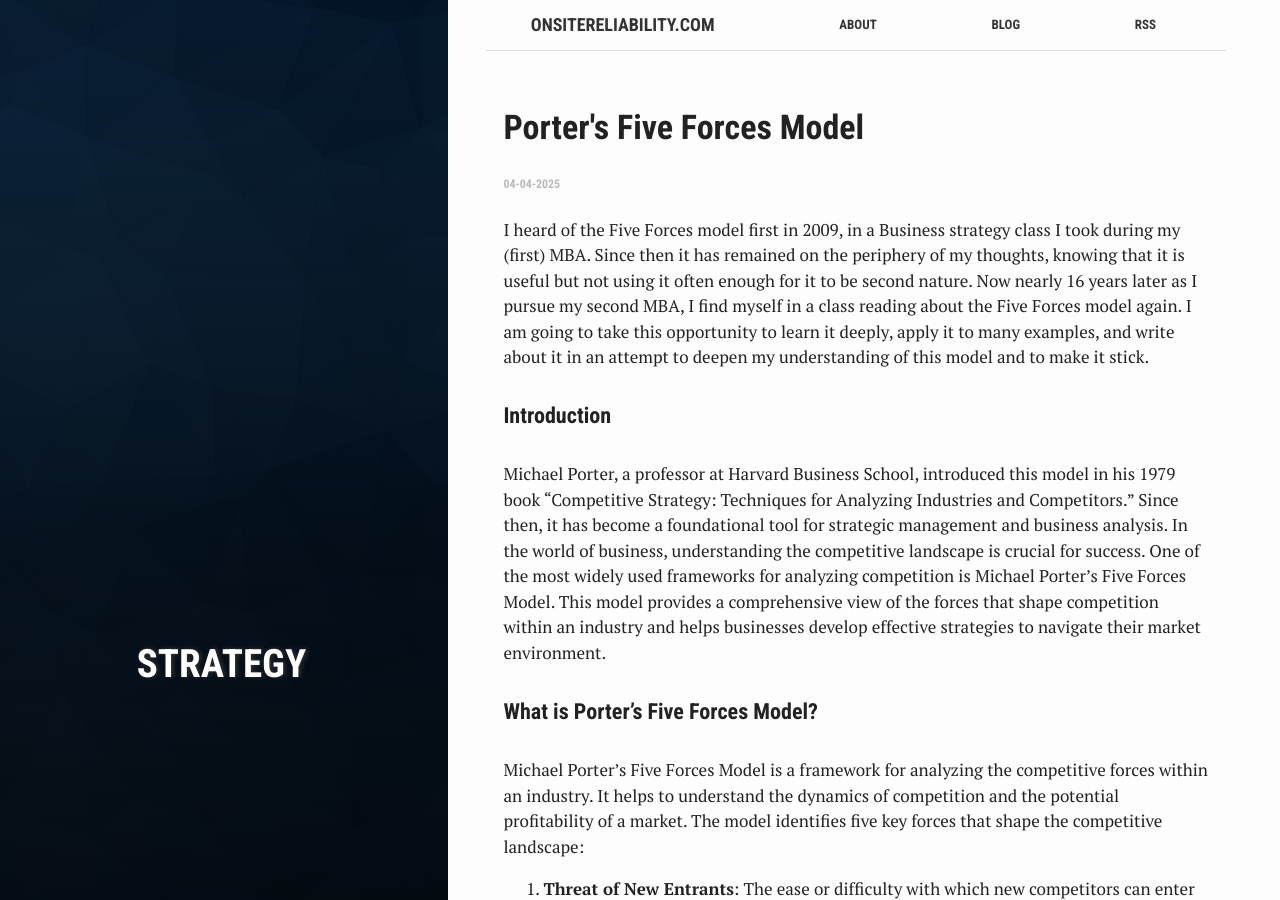
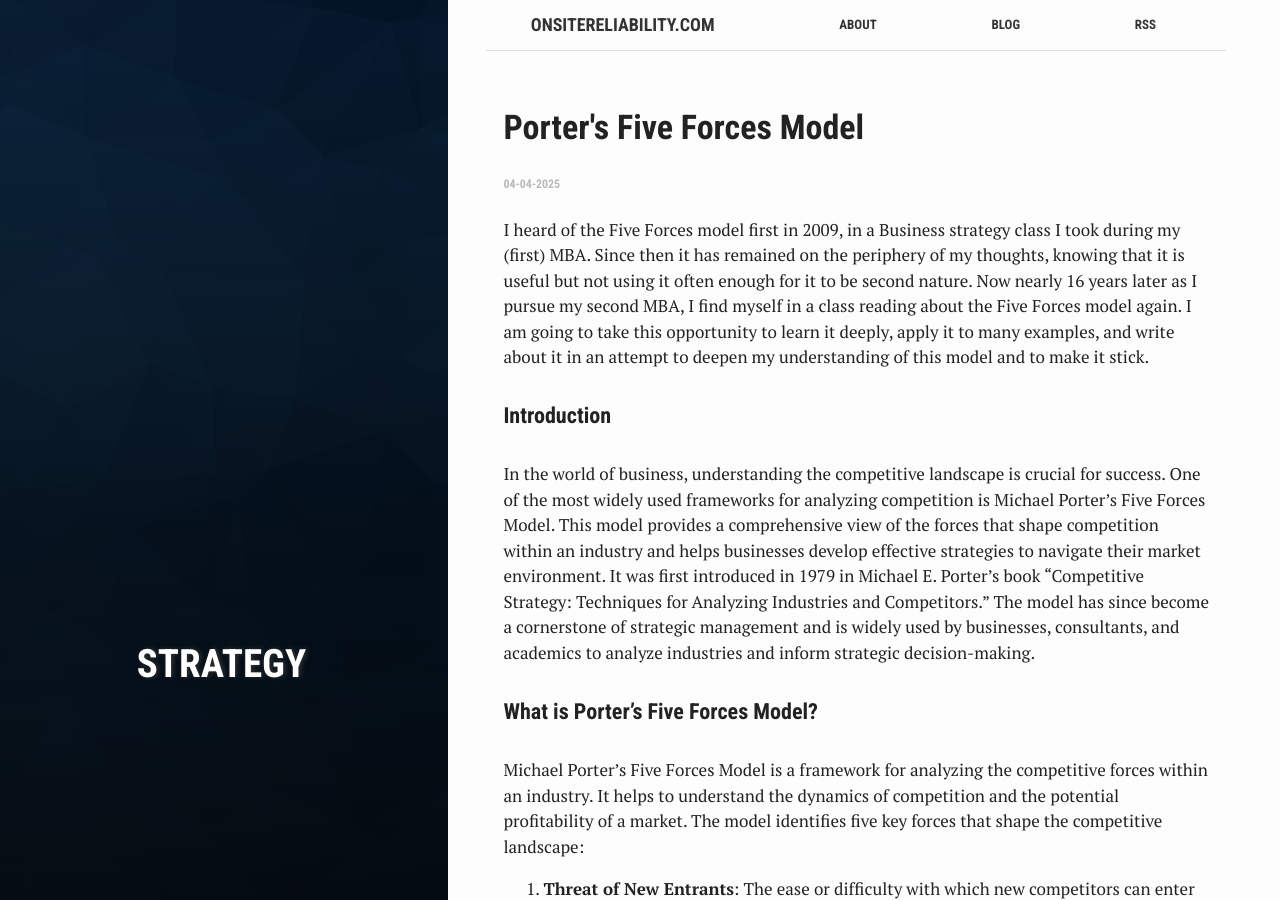
Before and after one commit to qapage/qapage.github.io, a Jekyll site: the page built from _posts/2025-04-04-Porters-Five-Forces-Model.md, in a window 1280 px wide and 900 px high. Built offline with Jekyll 4.4.1, drawn with Linux system fonts in a browser that asks for light colours.

Commit message:
made some wording changes to the five forces blog

```diff
--- a/_posts/2025-04-04-Porters-Five-Forces-Model.md
+++ b/_posts/2025-04-04-Porters-Five-Forces-Model.md
@@ -8,7 +8,7 @@ tags: [strategy]
 I heard of the Five Forces model first in 2009, in a Business strategy class I took during my (first) MBA. Since then it has remained on the periphery of my thoughts, knowing that it is useful but not using it often enough for it to be second nature. Now nearly 16 years later as I pursue my second MBA, I find myself in a class reading about the Five Forces model again. I am going to take this opportunity to learn it deeply, apply it to many examples, and write about it in an attempt to deepen my understanding of this model and to make it stick.
 
 #### Introduction
-Michael Porter, a professor at Harvard Business School, introduced this model in his 1979 book "Competitive Strategy: Techniques for Analyzing Industries and Competitors." Since then, it has become a foundational tool for strategic management and business analysis. In the world of business, understanding the competitive landscape is crucial for success. One of the most widely used frameworks for analyzing competition is Michael Porter's Five Forces Model. This model provides a comprehensive view of the forces that shape competition within an industry and helps businesses develop effective strategies to navigate their market environment.
+In the world of business, understanding the competitive landscape is crucial for success. One of the most widely used frameworks for analyzing competition is Michael Porter's Five Forces Model. This model provides a comprehensive view of the forces that shape competition within an industry and helps businesses develop effective strategies to navigate their market environment. It was first introduced in 1979 in Michael E. Porter's book "Competitive Strategy: Techniques for Analyzing Industries and Competitors." The model has since become a cornerstone of strategic management and is widely used by businesses, consultants, and academics to analyze industries and inform strategic decision-making.
 
 #### What is Porter's Five Forces Model?
 Michael Porter's Five Forces Model is a framework for analyzing the competitive forces within an industry. It helps to understand the dynamics of competition and the potential profitability of a market. The model identifies five key forces that shape the competitive landscape:
```
